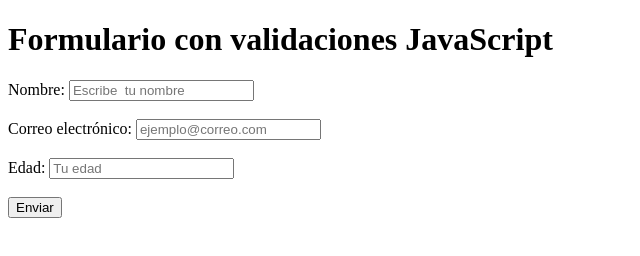
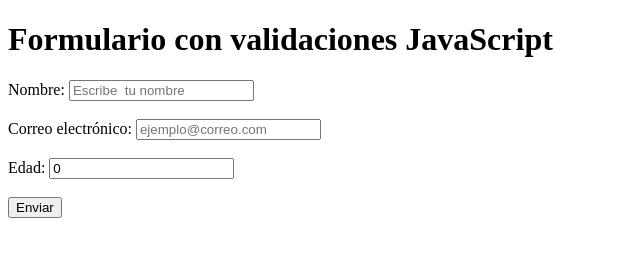
Before and after one commit to DavidLapi/Exploradores-del-DOM-y-Guardianes-del-Formulario, a plain HTML site: page formulario-validaciones-js/index.html in a window 1280 px wide. Shown: the full height of the page, 0-640 px from the left. Drawn offline with Linux system fonts and the light colour scheme.

Commit message:
Formularios hechos 22/07

```diff
--- a/formulario-validaciones-js/index.html
+++ b/formulario-validaciones-js/index.html
@@ -19,7 +19,7 @@
         <br><br>
 
         <label for="edad">Edad:</label>
-        <input type="text" id="edad" placeholder="Tu edad">
+        <input type="number" id="edad" placeholder="Tu edad" value="0">
 
         <br><br>
 
```
